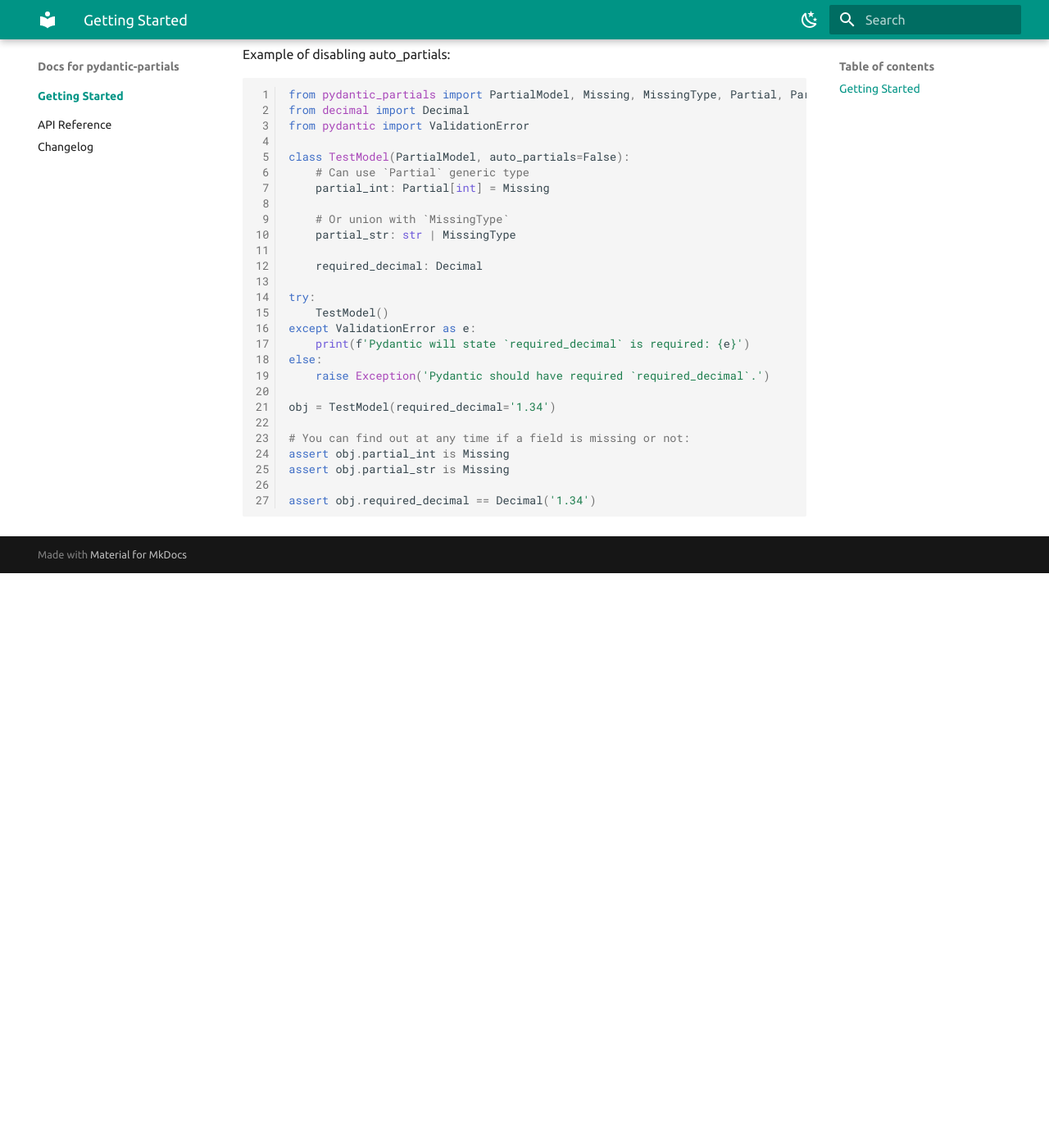
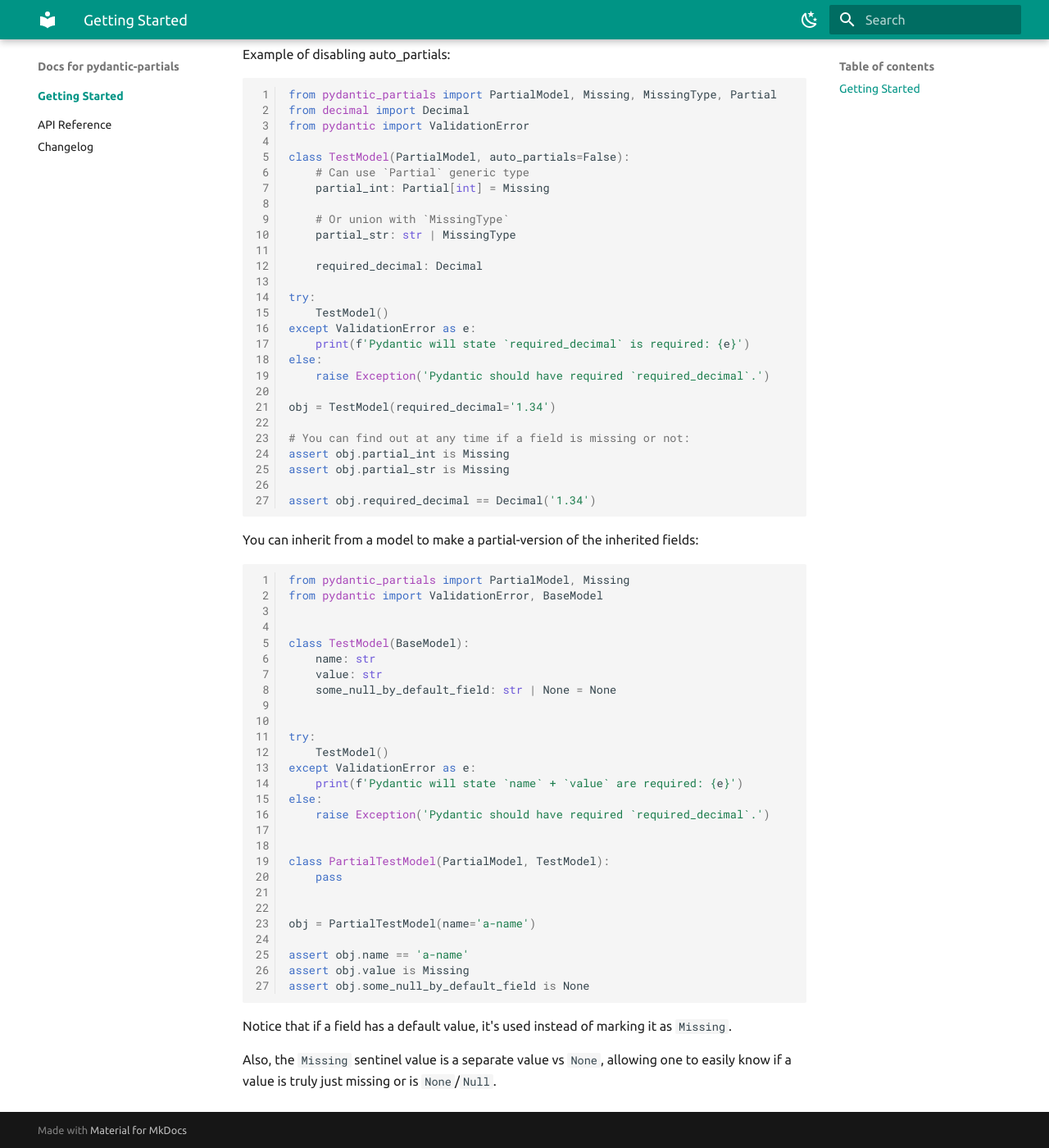
Before and after one commit to joshorr/pydantic-partials, an MkDocs documentation site: the page built from docs/index.md, in a window 1280 px wide and 1400 px high, scrolled down 1460 px. Shown: the whole window at 82% size. Built offline with MkDocs 1.6.1 and Material for MkDocs 9.7.7, drawn with Linux system fonts in a browser that asks for light colours; the version menu is left out; before the commit the page ends 2159 px from its top, so only the background shows below that.

Commit message:
docs: added clarification around inheritance and default values.

````diff
--- a/docs/index.md
+++ b/docs/index.md
@@ -51,9 +51,7 @@ obj.another_field = 'assigned-value'
 
 # And now it's removed from the model-dump.
 assert obj.model_dump() == {'another_field': 'assigned-value'}
-
 ```
-
 
 You can turn off this default behavior by via `auto_partials` class argument or modeL_config option:
 
@@ -66,7 +64,6 @@ class TestModel1(PartialModel, auto_partials=False):
 class TestModel2(PartialModel):
     model_config = PartialConfigDict(auto_partials=False)
     ...
-
 ```
 
 You can disable this automatic function. This means you have complete control of exactly which field
@@ -76,7 +73,7 @@ to mark a field as a partial field.  The generic simple makes the union to Missi
 Example of disabling auto_partials:
 
 ```python
-from pydantic_partials import PartialModel, Missing, MissingType, Partial, PartialConfigDict
+from pydantic_partials import PartialModel, Missing, MissingType, Partial
 from decimal import Decimal
 from pydantic import ValidationError
 
@@ -103,5 +100,43 @@ assert obj.partial_int is Missing
 assert obj.partial_str is Missing
 
 assert obj.required_decimal == Decimal('1.34')
+```
 
+
+
+You can inherit from a model to make a partial-version of the inherited fields:
+
+```python
+from pydantic_partials import PartialModel, Missing
+from pydantic import ValidationError, BaseModel
+
+
+class TestModel(BaseModel):
+    name: str
+    value: str
+    some_null_by_default_field: str | None = None
+
+
+try:
+    TestModel()
+except ValidationError as e:
+    print(f'Pydantic will state `name` + `value` are required: {e}')
+else:
+    raise Exception('Pydantic should have required `required_decimal`.')
+
+
+class PartialTestModel(PartialModel, TestModel):
+    pass
+
+
+obj = PartialTestModel(name='a-name')
+
+assert obj.name == 'a-name'
+assert obj.value is Missing
+assert obj.some_null_by_default_field is None
 ```
+
+Notice that if a field has a default value, it's used instead of marking it as `Missing`.
+
+Also, the `Missing` sentinel value is a separate value vs `None`, allowing one to easily
+know if a value is truly just missing or is `None`/`Null`.
````
Also changed, not shown: other parts of docs/index.md (+1 -1 lines), README.md (+40 -4 lines), 1 other file.
